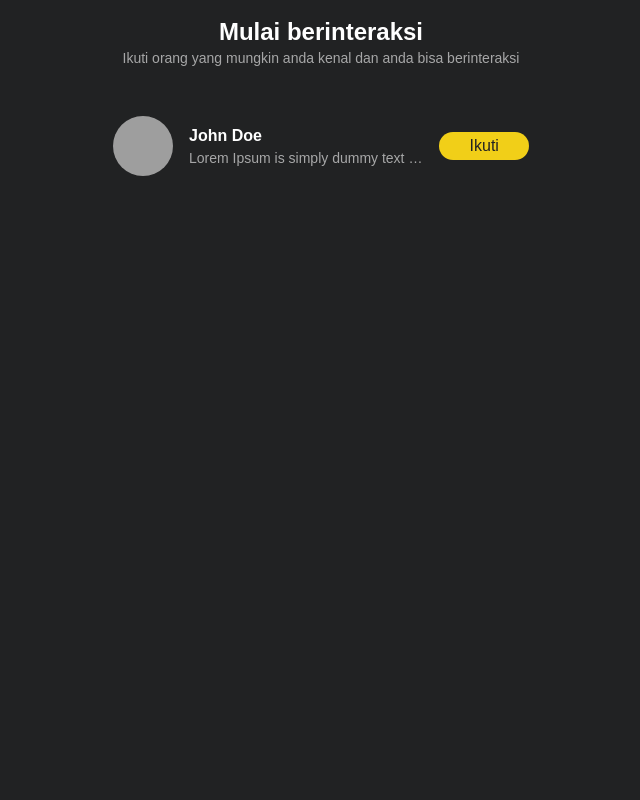
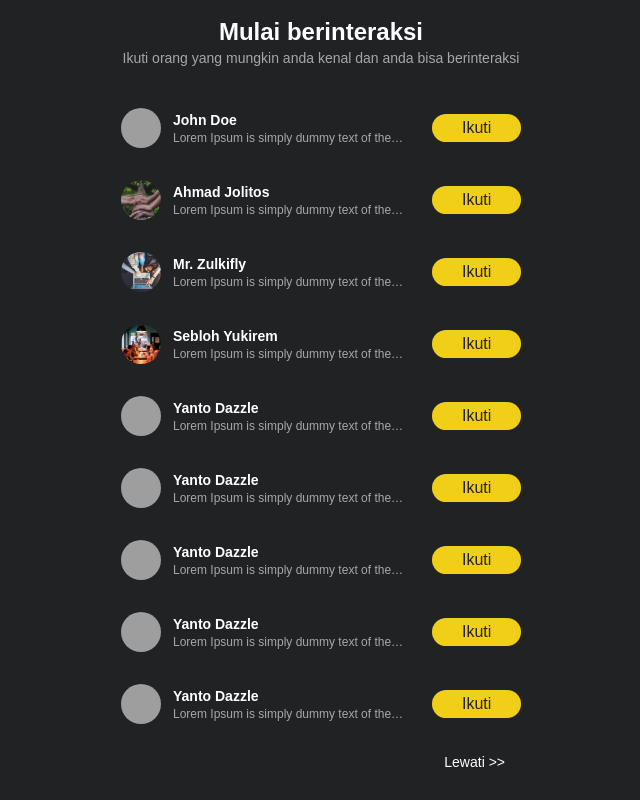
Before and after one commit to arifwp/srawung-frontend, a Next.js app: page /new-user in a window 1280 px wide. Shown: the whole page, without its empty margins (319-959 px from the left). Built offline with nearby package versions, Linux system fonts and the light colour scheme; grey boxes are pictures that could not be loaded.

Commit message:
finished slicing new user onboarding

```diff
--- a/src/app/new-user/page.tsx
+++ b/src/app/new-user/page.tsx
@@ -1,9 +1,22 @@
+"use client";
+
 import InteractPeopleCard from "@/components/cards/InteractPeopleCard";
-import { dummyInteractPeople } from "@/constants/InteractPeople";
+import {
+  dummyInteractPeople,
+  InteractPeopleInterface,
+} from "@/constants/InteractPeople";
+import { useRouter } from "next/navigation";
 
 export default function page() {
+  const router = useRouter();
+
+  const goToHome = () => {
+    router.replace("/home");
+  };
+
   return (
-    <div className="w-full max-w-md mx-auto p-4 flex flex-col items-center">
+    <div className="w-full h-full max-h-screen max-w-md mx-auto pt-4 px-4 flex flex-col items-center relative overflow-y-auto">
+      <div className="w-full">
         <h1 className="text-lg md:text-xl lg:text-2xl font-semibold text-center">
           Mulai berinteraksi
         </h1>
@@ -11,11 +24,19 @@ export default function page() {
         <p className="text-sm md:text-md opacity-secondary text-center">
           Ikuti orang yang mungkin anda kenal dan anda bisa berinteraksi
         </p>
+      </div>
 
-      <div className="w-full mt-12 gap-4 flex flex-col">
-        {dummyInteractPeople.map((item) => (
+      <div className="w-full mt-8 gap-4 flex flex-col overflow-y-auto">
+        {dummyInteractPeople.map((item: InteractPeopleInterface) => (
           <InteractPeopleCard key={item.id} data={item} />
         ))}
+      </div>
+
+      <div className="w-full p-4 md mx-auto sticky bottom-0 flex justify-end">
+        <p
+          className="py-1 px-2 rounded-md text-sm hover:bg-darkSecondary cursor-pointer"
+          onClick={goToHome}
+        >{`Lewati >>`}</p>
       </div>
     </div>
   );
--- a/src/components/cards/InteractPeopleCard.tsx
+++ b/src/components/cards/InteractPeopleCard.tsx
@@ -15,30 +15,30 @@ export default function InteractPeopleCard({
   return (
     <div
       className={clsx(
-        `w-full gap-4 flex flex-row justify-between items-center justify-center overflow-x-hidden`,
+        `w-full p-2 gap-4 flex flex-row justify-between items-center rounded-lg hover:bg-darkSecondary overflow-x-clip`,
         {
           className,
         }
       )}
       {...rest}
     >
-      <div className="w-full gap-4 flex flex-row items-center">
+      <div className="w-full gap-3 flex flex-row items-center">
         <Image
           className="rounded-full aspect-square object-cover"
           src={data.avatar}
-          height={60}
-          width={60}
+          height={40}
+          width={40}
           alt={data.name}
         />
 
         <div className="flex flex-col">
-          <p className="text-md font-semibold">{data.name}</p>
+          <p className="text-sm font-semibold">{data.name}</p>
 
-          <p className="text-sm opacity-secondary line-clamp-1">{data.bio}</p>
+          <p className="text-xs opacity-secondary line-clamp-1">{data.bio}</p>
         </div>
       </div>
 
-      <button className="w-[120px] h-[28px] bg-yellowPrimary rounded-full text-darkPrimary font-medium flex flex-row justify-center items-center">
+      <button className="w-[120px] h-[28px] bg-yellowPrimary rounded-full text-darkPrimary font-medium flex flex-row justify-center items-center cursor-pointer">
         Ikuti
       </button>
     </div>
--- a/src/constants/InteractPeople.ts
+++ b/src/constants/InteractPeople.ts
@@ -12,4 +12,52 @@ export const dummyInteractPeople: InteractPeopleInterface[] = [
     avatar: "/images/lock.webp",
     bio: "Lorem Ipsum is simply dummy text of the printing and typesetting industry. Lorem Ipsum has been the industry's standard dummy text ever since the 1500s, when an unknown printer took a galley of type and scrambled it to make a type specimen book",
   },
+  {
+    id: "2",
+    name: "Ahmad Jolitos",
+    avatar: "/images/hands.webp",
+    bio: "Lorem Ipsum is simply dummy text of the printing and typesetting industry. Lorem Ipsum has been the industry's standard dummy text ever since the 1500s, when an unknown printer took a galley of type and scrambled it to make a type specimen book",
+  },
+  {
+    id: "3",
+    name: "Mr. Zulkifly",
+    avatar: "/images/laptop.webp",
+    bio: "Lorem Ipsum is simply dummy text of the printing and typesetting industry. Lorem Ipsum has been the industry's standard dummy text ever since the 1500s, when an unknown printer took a galley of type and scrambled it to make a type specimen book",
+  },
+  {
+    id: "4",
+    name: "Sebloh Yukirem",
+    avatar: "/images/social-friends.webp",
+    bio: "Lorem Ipsum is simply dummy text of the printing and typesetting industry. Lorem Ipsum has been the industry's standard dummy text ever since the 1500s, when an unknown printer took a galley of type and scrambled it to make a type specimen book",
+  },
+  {
+    id: "5",
+    name: "Yanto Dazzle",
+    avatar: "/images/hands-heart.webp",
+    bio: "Lorem Ipsum is simply dummy text of the printing and typesetting industry. Lorem Ipsum has been the industry's standard dummy text ever since the 1500s, when an unknown printer took a galley of type and scrambled it to make a type specimen book",
+  },
+  {
+    id: "6",
+    name: "Yanto Dazzle",
+    avatar: "/images/hands-heart.webp",
+    bio: "Lorem Ipsum is simply dummy text of the printing and typesetting industry. Lorem Ipsum has been the industry's standard dummy text ever since the 1500s, when an unknown printer took a galley of type and scrambled it to make a type specimen book",
+  },
+  {
+    id: "7",
+    name: "Yanto Dazzle",
+    avatar: "/images/hands-heart.webp",
+    bio: "Lorem Ipsum is simply dummy text of the printing and typesetting industry. Lorem Ipsum has been the industry's standard dummy text ever since the 1500s, when an unknown printer took a galley of type and scrambled it to make a type specimen book",
+  },
+  {
+    id: "8",
+    name: "Yanto Dazzle",
+    avatar: "/images/hands-heart.webp",
+    bio: "Lorem Ipsum is simply dummy text of the printing and typesetting industry. Lorem Ipsum has been the industry's standard dummy text ever since the 1500s, when an unknown printer took a galley of type and scrambled it to make a type specimen book",
+  },
+  {
+    id: "9",
+    name: "Yanto Dazzle",
+    avatar: "/images/hands-heart.webp",
+    bio: "Lorem Ipsum is simply dummy text of the printing and typesetting industry. Lorem Ipsum has been the industry's standard dummy text ever since the 1500s, when an unknown printer took a galley of type and scrambled it to make a type specimen book",
+  },
 ];
```
Lines whose indentation alone changed are shown as unchanged.
